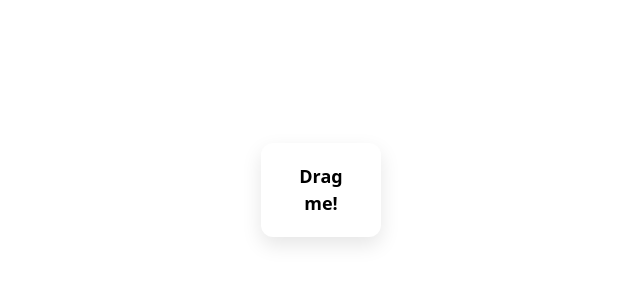
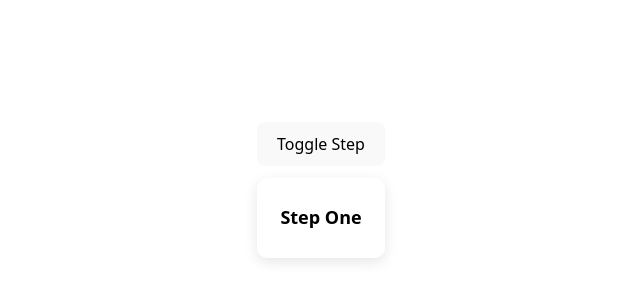
Before and after one commit to arayuly/react-animation-by-pt, a React (Vite) app: page / in a window 1280 px wide. Shown: the part 210-510 px from the top of the page, without its empty margins (319-959 px from the left). Built offline with nearby package versions, Linux system fonts and the light colour scheme.

Commit message:
AnimatePresence

```diff
--- a/src/App.css
+++ b/src/App.css
@@ -57,3 +57,33 @@
 .card:active {
   cursor: grabbing;
 }
+
+.alert {
+  width: max-content;
+  padding: 15px;
+  border-radius: 12px;
+  background: red;
+  color: white;
+  border: 1px solid black;
+  box-shadow: 0 8px 20px rgba(0, 0, 0, 0.1);
+  margin-top: 12px;
+}
+
+.step-box {
+  position: relative;
+  height: 80px;
+  margin-top: 12px;
+}
+.step-card {
+  position: absolute;
+  inset: 0;
+  background: white;
+  border-radius: 10px;
+  box-shadow: 0 4px 14px rgba(0, 0, 0, 0.1);
+  display: flex;
+  color: black;
+  align-items: center;
+  justify-content: center;
+  font-size: 18px;
+  font-weight: 600;
+}
--- a/src/App.jsx
+++ b/src/App.jsx
@@ -3,12 +3,14 @@ import { motion } from 'motion/react'
 import AnimatedButton from './components/AnimatedButton'
 import { FeaturesList } from './components/FeaturesList'
 import { DraggableCard } from './components/DraggableCard'
+import { DismissableAlert } from './components/DismissableAlert'
+import { StepSwitcher } from './components/StepSwitcher'
 
 function App() {
 
   return (
     <>
-      <DraggableCard />
+      <StepSwitcher />
     </>
   )
 }
--- /dev/null
+++ b/src/components/DismissableAlert.jsx
@@ -0,0 +1,24 @@
+import { motion, AnimatePresence } from "motion/react";
+import { useState } from "react";
+
+export function DismissableAlert() {
+    const [open, setOpen] = useState(true)
+    return (
+        <div>
+            <button onClick={() => setOpen((o) => !o)}>Toggle alert</button>
+            <AnimatePresence>
+                {open && (
+                    <motion.div
+                        initial={{ y: -10, opacity: 0 }}
+                        animate={{ y: 0, opacity: 1 }}
+                        exit={{ y: -10, opacity: 0 }}
+                        transition={{ duration: 0.25 }}
+                        className="alert"
+                    >
+                        This is an animated alert.
+                    </motion.div>
+                )}
+            </AnimatePresence>
+        </div>
+    )
+}
--- /dev/null
+++ b/src/components/StepSwitcher.jsx
@@ -0,0 +1,57 @@
+import { useState } from "react";
+import { AnimatePresence, motion } from "motion/react";
+
+export function StepSwitcher() {
+    const [step, setStep] = useState(1)
+
+    return (
+        <div className="step-container">
+            <button onClick={() => setStep((s) => (s === 1 ? 2 : 1))}>
+                Toggle Step
+            </button>
+
+            <div className="step-box">
+                <AnimatePresence mode="wait">
+                    {step === 1 && (
+                        <motion.div
+                            key="step1"
+                            initial={{ opacity: 0, y: 10 }}
+                            animate={{ opacity: 1, y: 0 }}
+                            exit={{ opacity: 0, y: -10 }}
+                            transition={{ duration: 0.3 }}
+                            className="step-card"
+                        >
+                            Step One
+                        </motion.div>
+                    )}
+
+                    {step === 2 && (
+                        <motion.div
+                            key="step2"
+                            initial={{ opacity: 0, y: 10 }}
+                            animate={{ opacity: 1, y: 0 }}
+                            exit={{ opacity: 0, y: -10 }}
+                            transition={{ duration: 0.3 }}
+                            className="step-card"
+                        >
+                            Step Two
+                        </motion.div>
+                    )}
+
+                    {step === 3 && (
+                        <motion.div
+                            key="step3"
+                            initial={{ opacity: 0, y: 10 }}
+                            animate={{ opacity: 1, y: 0 }}
+                            exit={{ opacity: 0, y: -10 }}
+                            transition={{ duration: 0.3 }}
+                            className="step-card"
+                        >
+                            Step Three
+                        </motion.div>
+                    )}
+                </AnimatePresence>
+            </div>
+        </div>
+    )
+}
```
